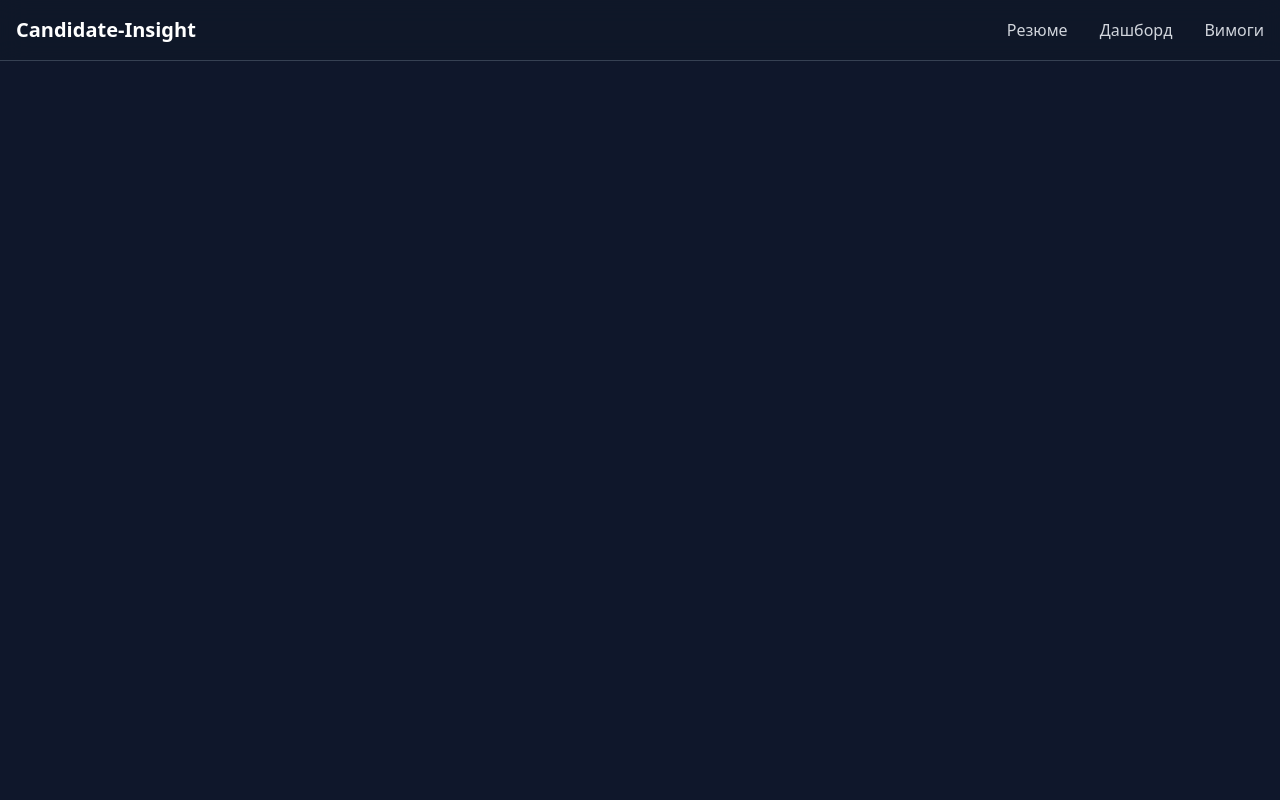
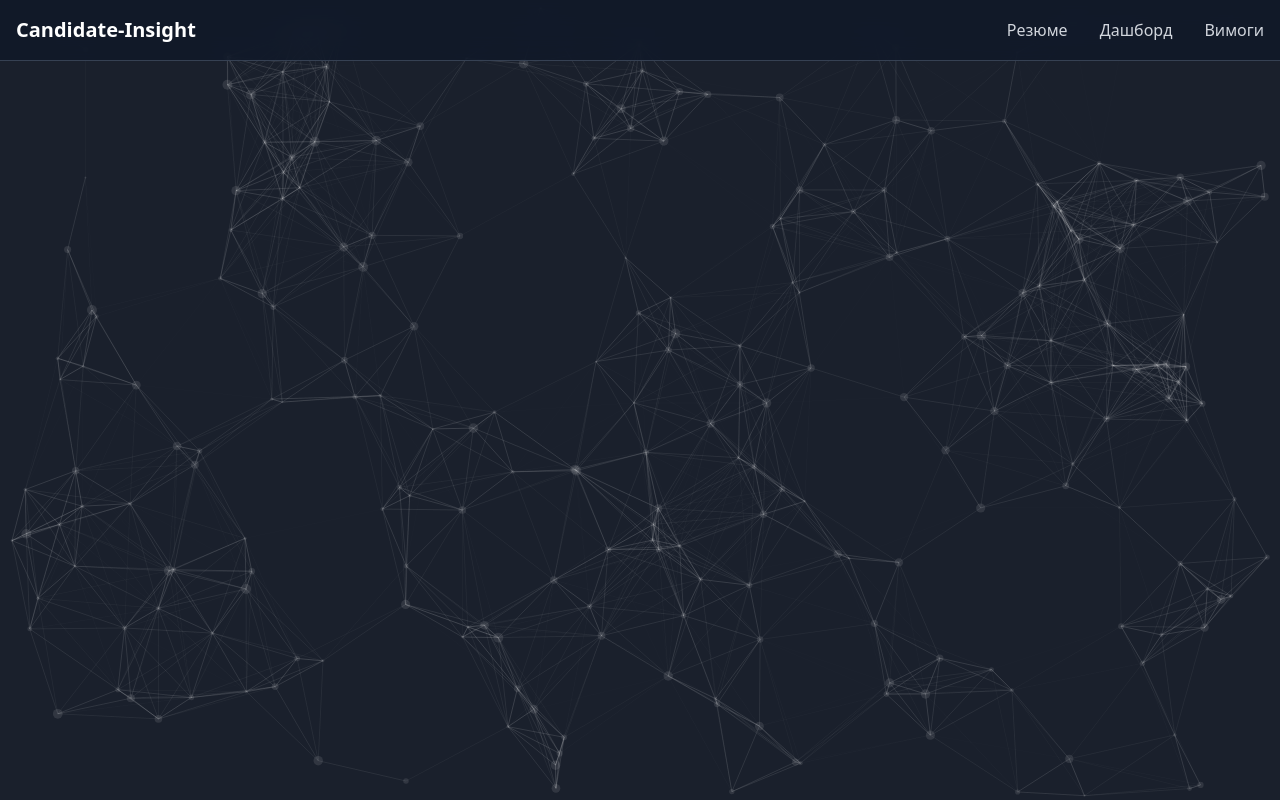
Before and after one commit to ICE-Team-MOB/Candidate-Insight, a React app in the folder frontend/: page / in a window 1280 px wide. Built offline with nearby package versions, Linux system fonts and the light colour scheme; the HTML template or start-up script is replaced by a standard one.

Commit message:
Fixed bg

```diff
--- a/frontend/src/App.tsx
+++ b/frontend/src/App.tsx
@@ -8,11 +8,11 @@ import { HRRequirementsProvider } from "./context/context";
 
 function App() {
   return (
-    <div className="relative min-h-screen bg-slate-900 text-white">
+    <div>
       <ParticlesBackground />
       <Header />
 
-      <main className="relative z-10 pt-16">
+      <main className="relative pt-16">
         <HRRequirementsProvider>
           <Routes>
             <Route path="/cv" element={<CV />} />
```
